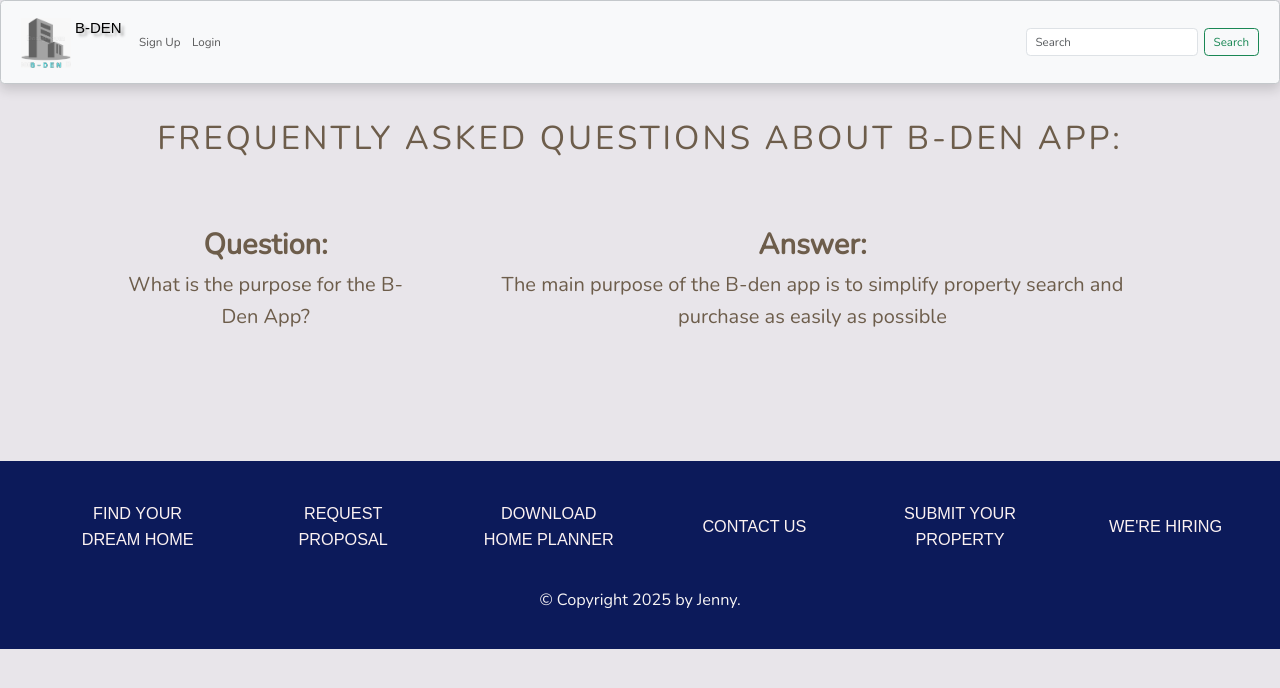
After one commit to Francis-7/bden-property_management, a Django app: template bdenapp/templates/bdenapp/features/help_center.html in a window 1280 px wide. The commit adds this page. Shown: the top 688 px of the page. Run offline with Django 5.2, Linux system fonts and the light colour scheme; the template is opened without the code that fills it, so the values that code supplies are empty; some libraries are stand-ins or nearby versions; some web fonts are replaced.

Commit message:
new changes

```diff
--- /dev/null
+++ b/bdenapp/templates/bdenapp/features/community_forum.html
@@ -0,0 +1 @@
+{% extends 'bdenapp/base.html' %}
--- /dev/null
+++ b/bdenapp/templates/bdenapp/features/help_center.html
@@ -0,0 +1,55 @@
+{% extends 'bdenapp/base.html' %}
+{% block title %}
+    Welcome to Help Center
+{% endblock title %}
+{% block style %}
+    .faq {
+    text-align: center;
+    letter-spacing: 3px;
+    font-size: 33px;
+    }
+    .faq h2 {
+    font-size: 33px;
+    text-transform: uppercase;
+    }
+    .question__answer {
+    max-width: 80%;
+    margin: 0 auto;
+    display: flex;
+    margin-top: 6rem;
+    justify-content: space-between;
+    flex-wrap: nowrap;
+    align-items: center;
+    align-content: space-between;
+    gap: 6em;
+    }
+    h1 {
+    font-weight: bold;
+    }
+    p {
+    font-size: 20px;
+    }
+    .question {
+    align-self: auto;
+    text-align: center;
+    }
+    .answer {
+    align-self: auto;
+    text-align: center;
+    }
+{% endblock style %}
+{% block content %}
+    <div class="faq">
+        <h2>Frequently asked questions About B-den app:</h2>
+    </div>
+    <div class="question__answer">
+        <div class="question">
+            <h1>Question:</h1>
+            <p>What is the purpose for the B-Den App?</p>
+        </div>
+        <div class="answer">
+            <h1>Answer:</h1>
+            <p>The main purpose of the B-den app is to simplify property search and purchase as easily as possible</p>
+        </div>
+    </div>
+{% endblock content %}
--- /dev/null
+++ b/bdenapp/templates/bdenapp/features/refund_cancellation_policy.html
@@ -0,0 +1,3 @@
+{% extends 'bdenapp/base.html' %}
+{% block title %}
+{% endblock title %}
--- a/bdenapp/templates/bdenapp/landing_page.html
+++ b/bdenapp/templates/bdenapp/landing_page.html
@@ -224,8 +224,8 @@
                     <div class="dropdown">
                         <button class="dropbtn">Support</button>
                         <div class="dropdown-content">
-                            <a href="">Help Center</a>
-                            <a href="">Live Chat and Contact Form</a>
+                            <a href="{% url 'help' %}">Help Center</a>
+                            <a href="{% url 'live_chat' %}">Live Chat & Contact Form</a>
                             <a href="">Report an issue</a>
                             <a href="">Community Forum</a>
                             <a href="">Refund & Cancellation Policy</a>
--- a/bdenapp/urls.py
+++ b/bdenapp/urls.py
@@ -22,4 +22,6 @@ urlpatterns = [
     path('purchase/<int:id>', views.complete_purchase, name='purchase'),
     path('delete-purchase/<int:id>/', views.delete_purchase, name='delete-purchase'),
     path('purchase/<int:property_id>/', views.handle_purchase, name='handle-purchase'),
+    path('help',views.help_center, name='help'),
+    path('live_chat', views.live_chat, name='live_chat'),
 ]
```
Also changed, not shown: bdenapp/templates/bdenapp/features/live_chat.html (added, +72 -0 lines), bdenapp/views.py (+8 -0 lines), bdenapp/templates/bdenapp/features/report_an_issue.html (added).
